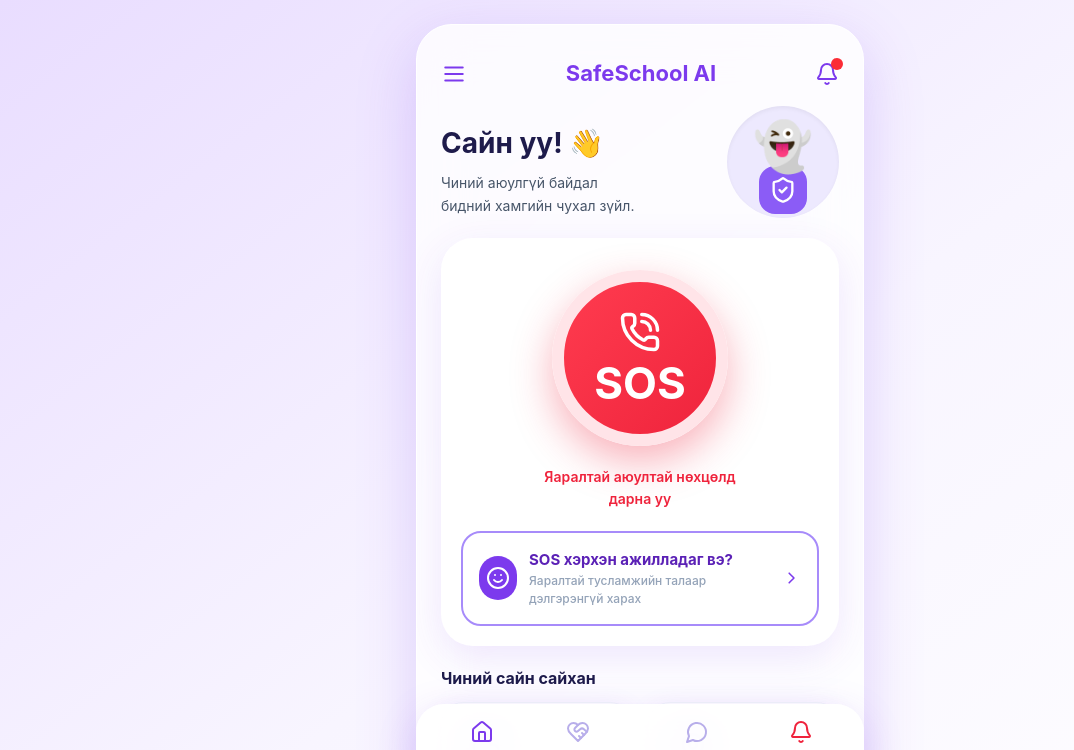
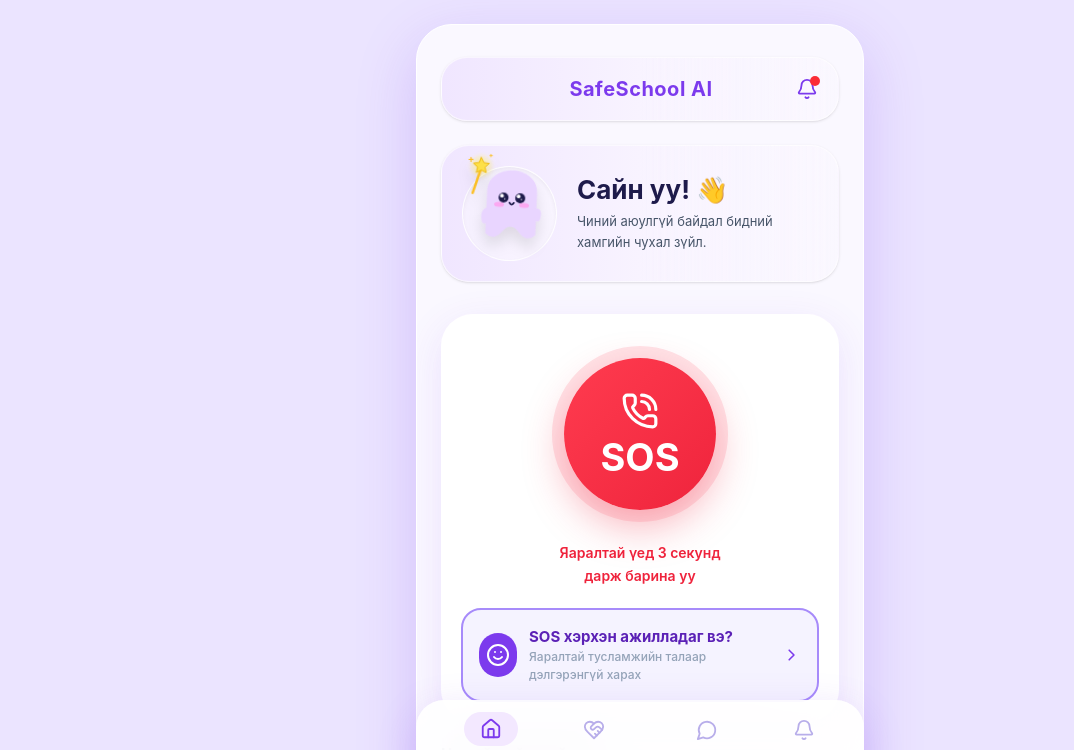
Before and after one commit to B231940002/Hackathon, a React (Vite) app in the folder Frontend/: page / in a window 1280 px wide. Shown: the top 750 px of the page, without its empty margins (0-1074 px from the left). Built offline with nearby package versions, Linux system fonts and the light colour scheme.

Commit message:
home hesgiig ynzalsan, report hesgiin emojig ynzlav

```diff
--- a/Frontend/src/app/pages/Home.tsx
+++ b/Frontend/src/app/pages/Home.tsx
@@ -1,10 +1,9 @@
+import { useState, useRef, useEffect } from 'react';
 import { useNavigate } from 'react-router';
 import {
-  Menu,
   Bell,
   PhoneCall,
   Smile,
-  ShieldCheck,
   Cloud,
   Home as HomeIcon,
   HeartHandshake,
@@ -14,98 +13,215 @@ import {
 } from 'lucide-react';
 import { motion } from 'motion/react';
 
+// --- Маш Хөөрхөн, Ид шидийн Сүнс (Арын нил ягаан дугуйг хассан) ---
+const KawaiiGhost = ({ sizeClass = "w-[120px] h-[120px]" }: any) => (
+  <div className={`relative flex items-center justify-center ${sizeClass}`}>
+    {/* Арын нил ягаан гэрэлтэлтийг эндээс хассан */}
+    <motion.svg
+      viewBox="0 0 200 240"
+      className="relative z-10 w-full h-full drop-shadow-xl overflow-visible"
+      animate={{ y: [0, -10, 0], rotate: [0, 3, -2, 0] }}
+      transition={{ duration: 4, repeat: Infinity, ease: 'easeInOut' }}
+    >
+      {/* Ид шидийн саваа */}
+      <motion.g
+        transform="translate(15, 80)"
+        animate={{ rotate: [0, -12, 0], transformOrigin: "20px 85px" }}
+        transition={{ duration: 3, repeat: Infinity, ease: 'easeInOut' }}
+      >
+        <circle cx="30" cy="30" r="25" fill="#FEF08A" opacity="0.5" filter="blur(5px)" />
+        <line x1="30" y1="35" x2="10" y2="95" stroke="#FBBF24" strokeWidth="6" strokeLinecap="round" />
+        <path
+          d="M 30,10 L 36,22 L 49,24 L 39,33 L 42,46 L 30,40 L 18,46 L 21,33 L 11,24 L 24,22 Z"
+          fill="#FDE047"
+          stroke="#EAB308"
+          strokeWidth="2"
+          strokeLinecap="round"
+          strokeLinejoin="round"
+        />
+        <path d="M 0,15 L 10,15 M 5,10 L 5,20" stroke="#FBBF24" strokeWidth="2.5" strokeLinecap="round" />
+        <path d="M 50,5 L 56,5 M 53,2 L 53,8" stroke="#FBBF24" strokeWidth="2" strokeLinecap="round" />
+      </motion.g>
+
+      {/* Сүнсний бие ба нүүр */}
+      <g transform="translate(30, 15)">
+        <path
+          d="M 15,75 C 15,5 135,5 135,75 L 135,175 Q 115,195 95,170 Q 75,145 55,170 Q 35,195 15,175 Z"
+          fill="#E9D5FF"
+        />
+        <path d="M 25,120 Q 5,120 12,145" fill="none" stroke="#E9D5FF" strokeWidth="14" strokeLinecap="round" />
+        <path d="M 125,120 Q 145,110 138,135" fill="none" stroke="#E9D5FF" strokeWidth="14" strokeLinecap="round" />
+        <ellipse cx="45" cy="105" rx="12" ry="6" fill="#FF9CEE" opacity="0.8" />
+        <ellipse cx="105" cy="105" rx="12" ry="6" fill="#FF9CEE" opacity="0.8" />
+        <circle cx="55" cy="88" r="12" fill="#1E1B4B" />
+        <circle cx="95" cy="88" r="12" fill="#1E1B4B" />
+        <circle cx="51" cy="84" r="4.5" fill="#FFFFFF" />
+        <circle cx="58" cy="91" r="1.5" fill="#FFFFFF" />
+        <circle cx="91" cy="84" r="4.5" fill="#FFFFFF" />
+        <circle cx="98" cy="91" r="1.5" fill="#FFFFFF" />
+        <path
+          d="M 70,100 Q 75,108 80,100"
+          fill="none"
+          stroke="#1E1B4B"
+          strokeWidth="4.5"
+          strokeLinecap="round"
+        />
+      </g>
+    </motion.svg>
+  </div>
+);
+
 interface HomeProps {
   onSOSClick: () => void;
 }
 
+type FillState = 'idle' | 'filling' | 'completed';
+
 export default function Home({ onSOSClick }: HomeProps) {
   const navigate = useNavigate();
+  const [fillState, setFillState] = useState<FillState>('idle');
+  const pressTimeout = useRef<number | null>(null);
+
+  const CIRCUMFERENCE = 515.22;
+
+  const handlePressStart = (e: React.PointerEvent<HTMLButtonElement>) => {
+    e.preventDefault();
+    if (fillState === 'completed') return;
+
+    setFillState('filling');
+    pressTimeout.current = window.setTimeout(() => {
+      setFillState('completed');
+      onSOSClick();
+    }, 3000);
+  };
+
+  const handlePressEnd = () => {
+    if (pressTimeout.current) {
+      clearTimeout(pressTimeout.current);
+      pressTimeout.current = null;
+    }
+    if (fillState !== 'completed') {
+      setFillState('idle');
+    }
+  };
+
+  useEffect(() => {
+    return () => {
+      if (pressTimeout.current) clearTimeout(pressTimeout.current);
+    };
+  }, []);
+
+  let strokeDashoffset = CIRCUMFERENCE;
+  let animDuration = 0;
+
+  if (fillState === 'idle') {
+    strokeDashoffset = CIRCUMFERENCE;
+    animDuration = 0;
+  } else if (fillState === 'filling') {
+    strokeDashoffset = 0;
+    animDuration = 3;
+  } else if (fillState === 'completed') {
+    strokeDashoffset = 0;
+    animDuration = 0;
+  }
 
   return (
-    <div className="min-h-screen bg-gradient-to-br from-[#E9DDFF] via-[#F8F5FF] to-[#FFFFFF] flex justify-center px-4 py-6 pb-28">
-      <div className="w-full max-w-md bg-white/80 backdrop-blur-xl rounded-[36px] shadow-[0_20px_60px_rgba(124,58,237,0.22)] overflow-hidden border border-white">
+    <div className="min-h-screen bg-[#EBE4FF] flex justify-center px-4 py-6 pb-28 font-sans">
+      <div className="w-full max-w-md bg-[#FCFAFF]/90 backdrop-blur-xl rounded-[36px] shadow-[0_20px_60px_rgba(124,58,237,0.22)] overflow-hidden border border-white">
         <div className="px-6 pt-8 pb-5">
+
           {/* Top Bar */}
-          <div className="flex items-center justify-between mb-8">
-            <button className="text-[#7C3AED]">
-              <Menu size={26} />
-            </button>
-
-            <h1 className="text-[#7C3AED] text-[22px] font-bold">
+          <div className="flex items-center justify-between mb-6 bg-gradient-to-r from-[#F0E6FF] via-[#F8F3FF] to-transparent px-5 py-4 rounded-[26px] border border-white/60 shadow-sm">
+            <div className="w-[24px]"></div>
+            <h1 className="text-[#7C3AED] text-[20px] font-bold tracking-wide">
               SafeSchool AI
             </h1>
-
             <button className="relative text-[#7C3AED]">
-              <Bell size={24} />
-              <span className="absolute -top-1 -right-1 w-3 h-3 bg-red-500 rounded-full" />
+              <Bell size={22} />
+              <span className="absolute -top-0.5 -right-0.5 w-2.5 h-2.5 bg-red-500 rounded-full" />
             </button>
           </div>
 
           {/* Greeting */}
-          <div className="relative mb-5">
-            <h2 className="text-[#1E1B4B] text-[28px] font-bold mb-2">
+          <div className="mb-8 bg-gradient-to-r from-[#F0E6FF] via-[#F8F3FF] to-transparent p-5 rounded-[28px] border border-white/60 shadow-sm flex items-center gap-4">
+            <div className="flex-shrink-0 w-[95px] h-[95px] rounded-full bg-white/40 border border-white/80 shadow-inner flex items-center justify-center p-1">
+              <KawaiiGhost sizeClass="w-[100px] h-[100px]" />
+            </div>
+            <div className="flex-1 pl-1">
+              <h2 className="text-[#1E1B4B] text-[26px] font-bold mb-1 leading-tight">
                 Сайн уу! 👋
               </h2>
-
-            <p className="text-[#475569] text-[14px] leading-relaxed max-w-[210px]">
+              <p className="text-[#475569] text-[13px] leading-relaxed">
                 Чиний аюулгүй байдал бидний хамгийн чухал зүйл.
               </p>
-
-            <div className="absolute right-0 -top-4">
-              <div className="w-28 h-28 rounded-full bg-[#EDE9FE] flex items-center justify-center shadow-inner">
-                <div className="text-center">
-                  <div className="text-[48px]">👻</div>
-
-                  <div className="mx-auto -mt-4 w-12 h-12 bg-[#8B5CF6] rounded-2xl flex items-center justify-center">
-                    <ShieldCheck className="text-white" size={28} />
-                  </div>
-                </div>
-              </div>
             </div>
           </div>
 
           {/* SOS Card */}
-          <div className="bg-white rounded-[32px] shadow-[0_12px_40px_rgba(124,58,237,0.12)] px-5 pt-8 pb-5 mb-5">
+          <div className="bg-white rounded-[32px] shadow-[0_12px_40px_rgba(124,58,237,0.12)] px-5 pt-8 pb-5 mb-5 mt-2">
+            <div className="relative mx-auto w-[176px] h-[176px] flex items-center justify-center">
+              <svg
+                className="absolute inset-0 w-full h-full -rotate-90 pointer-events-none"
+                viewBox="0 0 176 176"
+              >
+                <circle
+                  cx="88" cy="88" r="82"
+                  fill="none"
+                  stroke="#FFE4E8"
+                  strokeWidth="12"
+                />
+                <motion.circle
+                  cx="88" cy="88" r="82"
+                  fill="none"
+                  stroke="#EF233C"
+                  strokeWidth="12"
+                  strokeLinecap="round"
+                  strokeDasharray={`${CIRCUMFERENCE} ${CIRCUMFERENCE}`}
+                  initial={{ strokeDashoffset: CIRCUMFERENCE }}
+                  animate={{ strokeDashoffset }}
+                  transition={{ duration: animDuration, ease: "linear" }}
+                />
+              </svg>
+
               <motion.button
-              onClick={onSOSClick}
-              whileTap={{ scale: 0.96 }}
-              className="mx-auto w-44 h-44 rounded-full bg-gradient-to-br from-[#FF3B4F] to-[#EF233C] shadow-[0_16px_40px_rgba(239,35,60,0.35)] border-[12px] border-[#FFE4E8] flex flex-col items-center justify-center text-white"
+                onPointerDown={handlePressStart}
+                onPointerUp={handlePressEnd}
+                onPointerLeave={handlePressEnd}
+                onContextMenu={(e) => e.preventDefault()}
+                whileTap={{ scale: 0.95 }}
+                className="relative z-10 w-[152px] h-[152px] rounded-full bg-gradient-to-br from-[#FF3B4F] to-[#EF233C] shadow-[0_16px_40px_rgba(239,35,60,0.35)] flex flex-col items-center justify-center text-white touch-none select-none"
               >
-              <PhoneCall size={42} className="mb-2" />
-
-              <span className="text-[44px] font-bold leading-none">
+                <PhoneCall size={38} className="mb-2" />
+                <span className="text-[38px] font-bold leading-none">
                   SOS
                 </span>
               </motion.button>
+            </div>
 
             <p className="text-center text-[#EF233C] font-semibold text-[14px] mt-5 leading-relaxed">
-              Яаралтай аюултай нөхцөлд <br />
-              дарна уу
+              Яаралтай үед 3 секунд <br /> дарж барина уу
             </p>
 
-            {/* SOS Info Button */}
-            <button
+            <motion.button
+              whileTap={{ scale: 0.98 }}
               onClick={() => navigate('/sos-info')}
-              className="mt-5 w-full border-2 border-[#A78BFA] rounded-[20px] px-4 py-4 flex items-center justify-between bg-white"
+              className="mt-5 w-full border-2 border-[#A78BFA] rounded-[20px] px-4 py-4 flex items-center justify-between bg-[#F5F3FF]"
             >
               <div className="flex items-center gap-3">
                 <div className="w-11 h-11 rounded-full bg-[#7C3AED] flex items-center justify-center">
                   <Smile className="text-white" size={24} />
                 </div>
-
                 <div className="text-left">
                   <h3 className="text-[#5B21B6] font-bold text-[15px]">
                     SOS хэрхэн ажилладаг вэ?
                   </h3>
-
                   <p className="text-[#94A3B8] text-[12px]">
                     Яаралтай тусламжийн талаар дэлгэрэнгүй харах
                   </p>
                 </div>
               </div>
-
               <ChevronRight className="text-[#7C3AED]" size={22} />
-            </button>
+            </motion.button>
           </div>
 
           {/* Wellbeing */}
@@ -114,84 +230,56 @@ export default function Home({ onSOSClick }: HomeProps) {
           </h3>
 
           <div className="grid grid-cols-2 gap-4">
-            {/* Report */}
-            <button
+            <motion.button
+              whileTap={{ scale: 0.95 }}
               onClick={() => navigate('/report')}
-              className="bg-white rounded-[22px] p-4 shadow-[0_8px_28px_rgba(124,58,237,0.12)] text-left border border-[#F1F5F9]"
+              className="bg-[#F5F3FF] rounded-[22px] p-4 shadow-[0_8px_28px_rgba(124,58,237,0.12)] text-left border border-[#EDE9FE]"
             >
-              <div className="w-14 h-14 rounded-2xl bg-[#EDE9FE] flex items-center justify-center mb-3">
+              <div className="w-14 h-14 rounded-2xl bg-white flex items-center justify-center mb-3">
                 <Cloud className="text-[#8B5CF6]" size={30} />
               </div>
+              <h4 className="text-[#312E81] font-bold text-[14px]">Нууц мэдээлэл</h4>
+              <p className="text-[#94A3B8] text-[12px] mt-1">Асуудлаа мэдээлэх</p>
+            </motion.button>
 
-              <h4 className="text-[#312E81] font-bold text-[14px]">
-                Нууц мэдээлэл
-              </h4>
-
-              <p className="text-[#94A3B8] text-[12px] mt-1">
-                Асуудлаа мэдээлэх
-              </p>
-            </button>
-
-            {/* Heatmap */}
-            <button
+            <motion.button
+              whileTap={{ scale: 0.95 }}
               onClick={() => navigate('/heatmap')}
-              className="bg-white rounded-[22px] p-4 shadow-[0_8px_28px_rgba(124,58,237,0.12)] text-left border border-[#F1F5F9]"
+              className="bg-[#F5F3FF] rounded-[22px] p-4 shadow-[0_8px_28px_rgba(124,58,237,0.12)] text-left border border-[#EDE9FE]"
             >
-              <div className="w-14 h-14 rounded-2xl bg-[#EDE9FE] flex items-center justify-center mb-3">
+              <div className="w-14 h-14 rounded-2xl bg-white flex items-center justify-center mb-3">
                 <MapPin className="text-[#8B5CF6]" size={30} />
               </div>
-
-              <h4 className="text-[#312E81] font-bold text-[14px]">
-                Аюулгүй бүс
-              </h4>
-
-              <p className="text-[#94A3B8] text-[12px] mt-1">
-                Газрын зураг харах
-              </p>
-            </button>
+              <h4 className="text-[#312E81] font-bold text-[14px]">Аюулгүй бүс</h4>
+              <p className="text-[#94A3B8] text-[12px] mt-1">Газрын зураг харах</p>
+            </motion.button>
           </div>
         </div>
       </div>
 
       {/* Bottom Nav */}
-      <div className="fixed bottom-5 left-1/2 -translate-x-1/2 w-[92%] max-w-md bg-white/90 backdrop-blur-xl rounded-[28px] shadow-[0_12px_40px_rgba(124,58,237,0.18)] px-6 py-4">
+      <div className="fixed bottom-5 left-1/2 -translate-x-1/2 w-[92%] max-w-md bg-white/90 backdrop-blur-xl rounded-[28px] shadow-[0_12px_40px_rgba(124,58,237,0.18)] px-6 py-3 z-50">
         <div className="flex items-center justify-around">
-          {/* Home */}
-          <button
-            onClick={() => navigate('/')}
-            className="flex flex-col items-center gap-1 text-[#7C3AED]"
-          >
-            <HomeIcon size={24} />
-            <span className="text-[11px] font-bold">Нүүр</span>
+          <button onClick={() => navigate('/')} className="flex flex-col items-center gap-1 text-[#7C3AED]">
+            <div className="bg-[#F3E8FF] px-4 py-1.5 rounded-full flex items-center justify-center">
+              <HomeIcon size={22} className="text-[#7C3AED]" />
+            </div>
+            <span className="text-[11px] font-bold mt-0.5">Нүүр</span>
           </button>
 
-          {/* Report */}
-          <button
-            onClick={() => navigate('/report')}
-            className="flex flex-col items-center gap-1 text-[#B8AEEA]"
-          >
-            <HeartHandshake size={24} />
-            <span className="text-[11px] font-bold">Мэдэгдэх</span>
+          <button onClick={() => navigate('/report')} className="flex flex-col items-center gap-1 text-[#B8AEEA] pt-1">
+            <HeartHandshake size={22} />
+            <span className="text-[11px] font-bold mt-1">Мэдэгдэх</span>
           </button>
 
-          {/* Heatmap */}
-          <button
-            onClick={() => navigate('/heatmap')}
-            className="flex flex-col items-center gap-1 text-[#B8AEEA]"
-          >
-            <MessageCircle size={24} />
-            <span className="text-[11px] font-bold">
-              Газрын зураг
-            </span>
+          <button onClick={() => navigate('/heatmap')} className="flex flex-col items-center gap-1 text-[#B8AEEA] pt-1">
+            <MessageCircle size={22} />
+            <span className="text-[11px] font-bold mt-1">Газрын зураг</span>
           </button>
 
-          {/* SOS */}
-          <button
-            onClick={onSOSClick}
-            className="flex flex-col items-center gap-1 text-[#EF233C]"
-          >
-            <Bell size={24} />
-            <span className="text-[11px] font-bold">SOS</span>
+          <button onClick={onSOSClick} className="flex flex-col items-center gap-1 text-[#B8AEEA] pt-1">
+            <Bell size={22} />
+            <span className="text-[11px] font-bold mt-1">SOS</span>
           </button>
         </div>
       </div>
```
Also changed, not shown: Frontend/src/styles/logo.png (added). Lines whose indentation alone changed are shown as unchanged.
